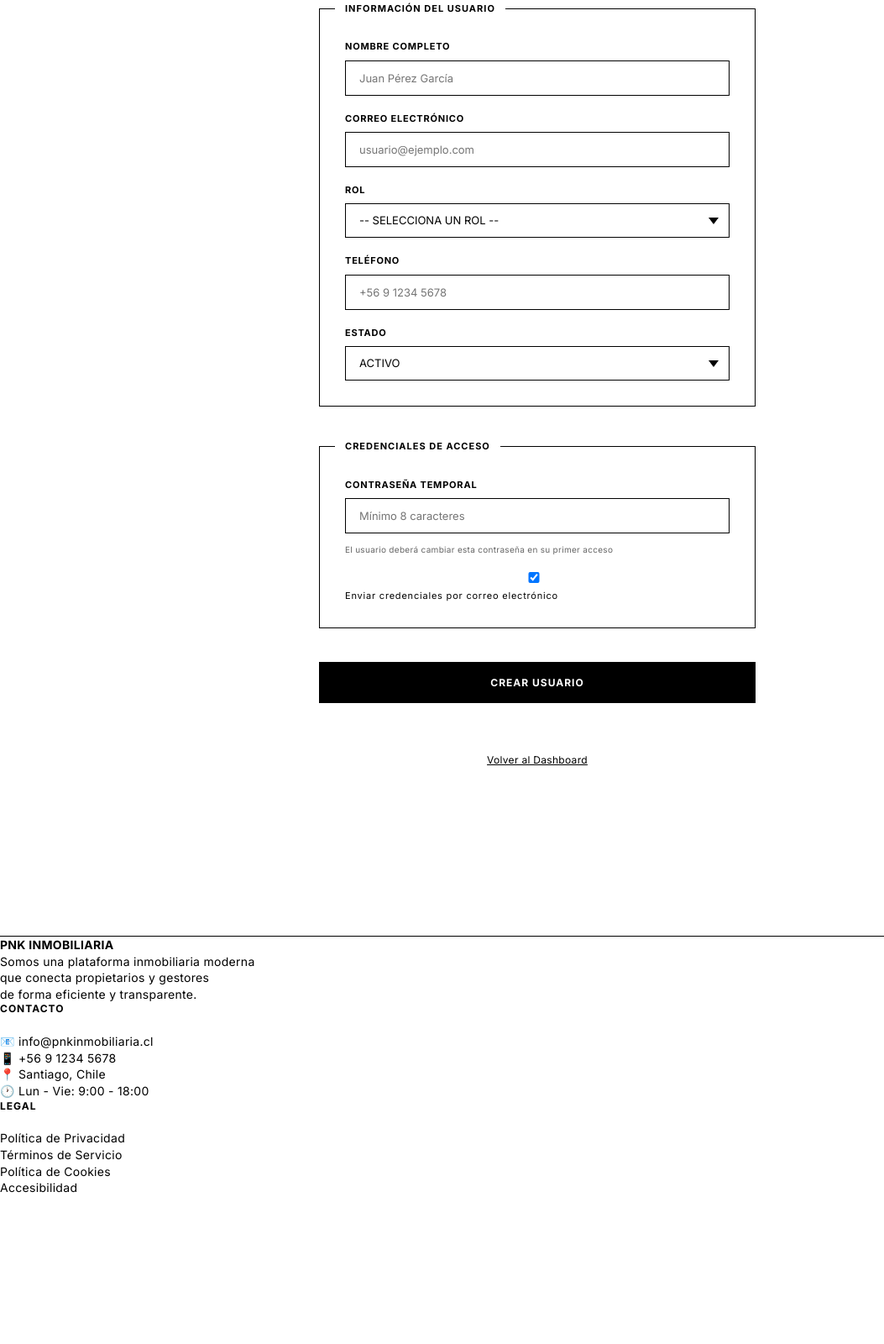
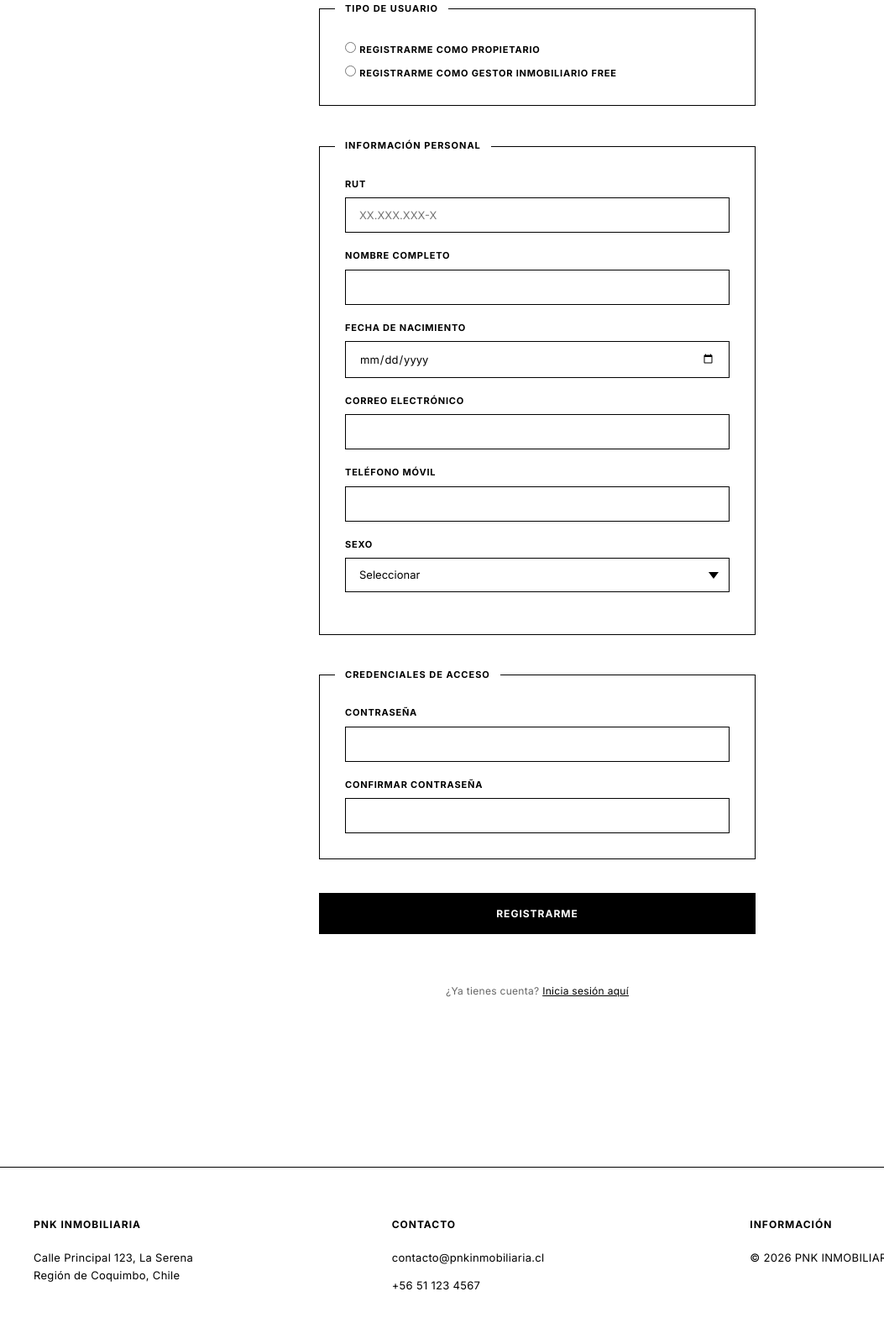
Before and after one commit to Akostao4evrr/Eva1-Programaci-n-Front-End, a plain HTML site: page registro-usuarios.html in a window 1280 px wide. Shown: the part 264-1864 px from the top of the page at 84% size, without its empty margins (0-1053 px from the left). Before the commit the page ends 1688 px from the top, so only its background shows below. Drawn offline with Linux system fonts and the light colour scheme.

Commit message:
arregle el registro de usuarios

```diff
--- a/registro-usuarios.html
+++ b/registro-usuarios.html
@@ -1,21 +1,22 @@
 <!DOCTYPE html>
 <html lang="es">
+
 <head>
     <meta charset="UTF-8">
     <meta name="viewport" content="width=device-width, initial-scale=1.0">
-    <title>Registro de Usuarios - PNK Inmobiliaria</title>
+    <title>Registro de Usuario - PNK Inmobiliaria</title>
     <link href="https://fonts.googleapis.com/css2?family=Inter:wght@400;600;700&display=swap" rel="stylesheet">
     <link rel="stylesheet" href="styles.css">
 </head>
+
 <body>
     <!-- Navigation -->
     <nav class="navbar" role="navigation" aria-label="Navegación principal">
         <div class="navbar-content">
-            <a href="/" class="brand">PNK INMOBILIARIA</a>
+            <a href="index.html" class="brand">PNK INMOBILIARIA</a>
             <ul class="nav-links">
                 <li><a href="index.html">INICIO</a></li>
-                <li><a href="registro-propietario.html">REGISTRO PROPIETARIO</a></li>
-                <li><a href="registro-gestor.html">REGISTRO GESTOR</a></li>
+                <li><a href="registro-usuarios.html" class="active">REGISTRARSE</a></li>
                 <li><a href="#contacto">CONTACTO</a></li>
                 <li><a href="login.html">LOGIN</a></li>
             </ul>
@@ -25,74 +26,70 @@
     <!-- Main Content -->
     <main>
         <section class="form-section">
-            <h1 class="form-heading">CREAR NUEVO USUARIO</h1>
+            <h1 class="form-heading">REGISTRO DE USUARIO</h1>
 
-            <form class="form-container" aria-label="Formulario de creación de usuario">
+            <form class="form-container" aria-label="Formulario de registro de usuario">
                 <fieldset class="form-fieldset">
-                    <legend>INFORMACIÓN DEL USUARIO</legend>
+                    <legend>TIPO DE USUARIO</legend>
+                    <div class="form-group">
+                        <div>
+                            <input type="radio" id="tipo-propietario" name="tipo" value="propietario" required>
+                            <label for="tipo-propietario">Registrarme como PROPIETARIO</label>
+                        </div>
+                        <div>
+                            <input type="radio" id="tipo-gestor" name="tipo" value="gestor">
+                            <label for="tipo-gestor">Registrarme como GESTOR INMOBILIARIO FREE</label>
+                        </div>
+                    </div>
+                </fieldset>
+
+                <fieldset class="form-fieldset">
+                    <legend>INFORMACIÓN PERSONAL</legend>
+
+                    <div class="form-group">
+                        <label for="rut">RUT</label>
+                        <input type="text" id="rut" name="rut" placeholder="XX.XXX.XXX-X" required
+                            pattern="\d{1,2}\.\d{3}\.\d{3}-[\dKk]">
+                    </div>
 
                     <div class="form-group">
                         <label for="nombre">NOMBRE COMPLETO</label>
-                        <input
-                            type="text"
-                            id="nombre"
-                            name="nombre"
-                            required
-                            aria-required="true"
-                            placeholder="Juan Pérez García"
-                        />
+                        <input type="text" id="nombre" name="nombre" required>
+                    </div>
+
+                    <div class="form-group">
+                        <label for="fecha-nacimiento">FECHA DE NACIMIENTO</label>
+                        <input type="date" id="fecha-nacimiento" name="fecha-nacimiento" required>
                     </div>
 
                     <div class="form-group">
                         <label for="email">CORREO ELECTRÓNICO</label>
-                        <input
-                            type="email"
-                            id="email"
-                            name="email"
-                            required
-                            aria-required="true"
-                            placeholder="usuario@ejemplo.com"
-                        />
+                        <input type="email" id="email" name="email" required>
                     </div>
 
                     <div class="form-group">
-                        <label for="rol">ROL</label>
-                        <select
-                            id="rol"
-                            name="rol"
-                            required
-                            aria-required="true"
-                        >
-                            <option value="">-- SELECCIONA UN ROL --</option>
-                            <option value="propietario">PROPIETARIO</option>
-                            <option value="gestor">GESTOR INMOBILIARIO</option>
-                            <option value="administrador">ADMINISTRADOR</option>
-                            <option value="moderador">MODERADOR</option>
+                        <label for="telefono">TELÉFONO MÓVIL</label>
+                        <input type="tel" id="telefono" name="telefono" required>
+                    </div>
+
+                    <div class="form-group">
+                        <label for="sexo">SEXO</label>
+                        <select id="sexo" name="sexo" required>
+                            <option value="">Seleccionar</option>
+                            <option value="masculino">Masculino</option>
+                            <option value="femenino">Femenino</option>
+                            <option value="otro">Otro</option>
                         </select>
                     </div>
 
-                    <div class="form-group">
-                        <label for="teléfono">TELÉFONO</label>
-                        <input
-                            type="text"
-                            id="teléfono"
-                            name="teléfono"
-                            placeholder="+56 9 1234 5678"
-                        />
+                    <div class="form-group" id="propiedad-group" style="display: none;">
+                        <label for="registro-bienes">N° DE LA PROPIEDAD SEGÚN REGISTRO DE BIENES RAÍCES</label>
+                        <input type="text" id="registro-bienes" name="registro-bienes">
                     </div>
 
-                    <div class="form-group">
-                        <label for="estado">ESTADO</label>
-                        <select
-                            id="estado"
-                            name="estado"
-                            required
-                            aria-required="true"
-                        >
-                            <option value="activo" selected>ACTIVO</option>
-                            <option value="inactivo">INACTIVO</option>
-                            <option value="suspendido">SUSPENDIDO</option>
-                        </select>
+                    <div class="form-group" id="certificado-group" style="display: none;">
+                        <label for="certificado">CERTIFICADO DE ANTECEDENTES</label>
+                        <input type="file" id="certificado" name="certificado" accept=".pdf,.jpg,.jpeg,.png">
                     </div>
                 </fieldset>
 
@@ -100,76 +97,70 @@
                     <legend>CREDENCIALES DE ACCESO</legend>
 
                     <div class="form-group">
-                        <label for="password">CONTRASEÑA TEMPORAL</label>
-                        <input
-                            type="password"
-                            id="password"
-                            name="password"
-                            required
-                            aria-required="true"
-                            minlength="8"
-                            placeholder="Mínimo 8 caracteres"
-                        />
-                        <span class="form-hint">El usuario deberá cambiar esta contraseña en su primer acceso</span>
+                        <label for="password">CONTRASEÑA</label>
+                        <input type="password" id="password" name="password" minlength="8" required>
                     </div>
 
                     <div class="form-group">
-                        <input
-                            type="checkbox"
-                            id="enviar-email"
-                            name="enviar-email"
-                            checked
-                            style="width: auto; height: auto; margin-right: 8px; cursor: pointer;"
-                        />
-                        <label for="enviar-email" style="margin-bottom: 0; display: inline; font-weight: 400; text-transform: none;">Enviar credenciales por correo electrónico</label>
+                        <label for="confirm-password">CONFIRMAR CONTRASEÑA</label>
+                        <input type="password" id="confirm-password" name="confirm-password" required>
                     </div>
                 </fieldset>
 
-                <button type="submit" class="btn-submit">CREAR USUARIO</button>
+                <button type="submit" class="btn-submit">REGISTRARME</button>
 
                 <div class="form-footer">
-                    <p><a href="dashboard.html">Volver al Dashboard</a></p>
+                    <p>¿Ya tienes cuenta? <a href="login.html">Inicia sesión aquí</a></p>
                 </div>
             </form>
         </section>
     </main>
 
-    <footer class="footer">
+    <footer id="contacto" class="footer" role="contentinfo">
+        <div class="footer-content">
             <div class="footer-section">
+                <h3>PNK INMOBILIARIA</h3>
                 <address>
-                <strong>PNK INMOBILIARIA</strong><br/>
-                Somos una plataforma inmobiliaria moderna<br/>
-                que conecta propietarios y gestores<br/>
-                de forma eficiente y transparente.
+                    <p>Calle Principal 123, La Serena</p>
+                    <p>Región de Coquimbo, Chile</p>
                 </address>
             </div>
-
             <div class="footer-section">
-            <h3>CONTACTO</h3>
-            <ul style="list-style: none; padding: 0;">
-                <li>📧 info@pnkinmobiliaria.cl</li>
-                <li>📱 +56 9 1234 5678</li>
-                <li>📍 Santiago, Chile</li>
-                <li>🕐 Lun - Vie: 9:00 - 18:00</li>
-            </ul>
+                <h4>CONTACTO</h4>
+                <p><a href="mailto:contacto@pnkinmobiliaria.cl">contacto@pnkinmobiliaria.cl</a></p>
+                <p><a href="tel:+56511234567">+56 51 123 4567</a></p>
             </div>
-
             <div class="footer-section">
-            <h3>LEGAL</h3>
-            <ul style="list-style: none; padding: 0;">
-                <li><a href="#privacidad">Política de Privacidad</a></li>
-                <li><a href="#terminos">Términos de Servicio</a></li>
-                <li><a href="#cookies">Política de Cookies</a></li>
-                <li><a href="#accesibilidad">Accesibilidad</a></li>
-            </ul>
+                <h4>INFORMACIÓN</h4>
+                <p>&copy; 2026 PNK INMOBILIARIA. Región de Coquimbo.</p>
+            </div>
         </div>
     </footer>
 
     <script>
-        document.querySelector('form').addEventListener('submit', function(e) {
+        document.querySelectorAll('input[name="tipo"]').forEach(radio => {
+            radio.addEventListener('change', function () {
+                const propiedadGroup = document.getElementById('propiedad-group');
+                const certificadoGroup = document.getElementById('certificado-group');
+                if (this.value === 'propietario') {
+                    propiedadGroup.style.display = 'block';
+                    certificadoGroup.style.display = 'none';
+                    document.getElementById('registro-bienes').required = true;
+                    document.getElementById('certificado').required = false;
+                } else if (this.value === 'gestor') {
+                    propiedadGroup.style.display = 'none';
+                    certificadoGroup.style.display = 'block';
+                    document.getElementById('registro-bienes').required = false;
+                    document.getElementById('certificado').required = true;
+                }
+            });
+        });
+
+        document.querySelector('form').addEventListener('submit', function (e) {
             e.preventDefault();
-            alert('Usuario creado exitosamente. Funcionalidad será integrada con backend próximamente.');
+            alert('Registro exitoso. Funcionalidad será integrada con backend próximamente.');
         });
     </script>
 </body>
+
 </html>
```
Also changed, not shown: dashboard.html (+16 -9 lines), index.html (+24 -9 lines), login.html (+29 -59 lines), registro-gestor.html (+9 -22 lines), registro-propiedades.html (+33 -121 lines), registro-propietario.html (+8 -16 lines). Lines whose indentation alone changed are shown as unchanged.
